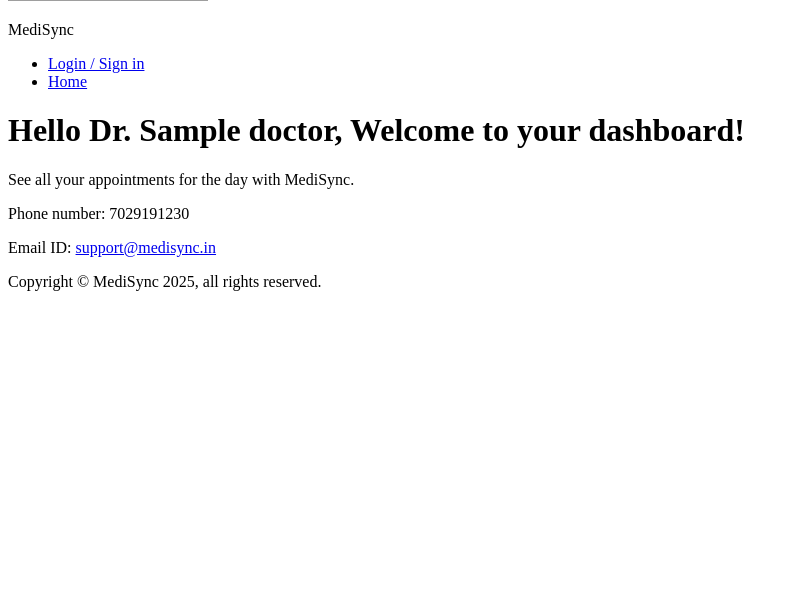
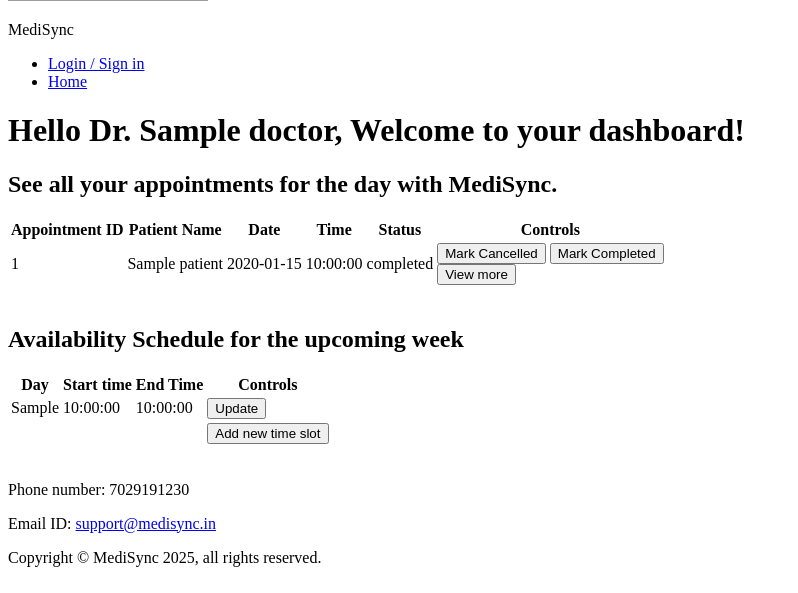
Before and after one commit to 23f1002307/MediSync, a Flask app: page /doctor/dashboard/1 in a window 1280 px wide. Shown: the part 207-800 px from the top of the page, without its empty margins (0-798 px from the left). Run offline with Flask 3, Linux system fonts and the light colour scheme; tables that the repository leaves empty hold one stand-in row (values such as "Sample post"); grey boxes are pictures that could not be loaded.

Commit message:
Milestone-HMS Doctor-Dashboard-Management

```diff
--- a/app.py
+++ b/app.py
@@ -1,4 +1,5 @@
 import os
+from datetime import datetime
 from flask import Flask, render_template, redirect, request, url_for
 from models import db, Patient, Doctor, Appointment, Treatment, Availability
 from dotenv import load_dotenv
@@ -106,8 +107,68 @@ def patient_dashboard ( patient_id ): # After login, patient is redirected to th
 @app.route ( "/doctor/dashboard/<int:doctor_id>", methods = [ "GET", "POST" ] )
 def doctor_dashboard ( doctor_id ): # For doctors, this will redirect to their dashboard
 	doctor = Doctor.query.get ( doctor_id )
-	return render_template ( "doctor_dashboard.html", doctor = doctor )
+	doctor_appointments = Appointment.query.filter_by ( doctor_id = doctor.id )
+	doctor_availabilities = Availability.query.filter_by ( doctor_id = doctor_id )
+	return render_template ( "doctor_dashboard.html", doctor = doctor, doctor_appointments = doctor_appointments, doctor_availabilities = doctor_availabilities )
 
+@app.route ( "/view_appointment/details/<int:appointment_id>", methods = [ "GET", "POST" ] )
+def view_appointment_details ( appointment_id ): # Displays the appointment table and controls for each appointment
+	appointment = Appointment.query.get ( appointment_id )
+	return render_template ( "view_appointment_details.html", appointment = appointment)
+
+@app.route ( "/update/status/<int:appointment_id>", methods = [ "GET", "POST" ] )
+def update_status ( appointment_id ): # Helps the doctor to mark an appointment as cancelled or completed
+	appointment = Appointment.query.get ( appointment_id )
+	status = request.form.get ( "status" )
+	if status == "cancelled":
+		appointment.status = "cancelled"
+	elif status == "completed":
+		appointment.status = "completed"
+	db.session.commit ( )
+	return redirect ( url_for ( "doctor_dashboard", doctor_id = appointment.doctor_id ))
+
+@app.route ( "/treatment_entry/<int:appointment_id>", methods = [ "GET", "POST" ] )
+def treatment_entry ( appointment_id ): # Redirects the doctor to enter treatment for each appointment
+	appointment = Appointment.query.get ( appointment_id )
+	if request.method == "POST":
+		appointment.treatment.diagnosis = request.form.get ( "diagnosis" )
+		appointment.treatment.prescription = request.form.get ( "prescription" )
+		appointment.treatment.notes = request.form.get ( "notes" )
+		db.session.commit ( )
+		return redirect ( url_for ( 'view_appointment_details', appointment_id = appointment.id ))
+	return render_template ( "treatment.html", appointment = appointment )
+
+@app.route ( "/update/availability/<int:availability_id>", methods = [ "GET", "POST" ] )
+def update_availability ( availability_id ): # Helps doctor to update their time slots
+	availability = Availability.query.get ( availability_id )
+	if request.method == "POST":
+		availability.day = request.form.get ( "day" )
+		start_time_str = request.form.get ( "start_time" )
+		end_time_str = request.form.get ( "end_time" )
+		availability.start_time = datetime.strptime ( start_time_str, "%H:%M" ).time ( )
+		availability.end_time = datetime.strptime ( end_time_str, "%H:%M" ).time ( )
+		db.session.commit ( )
+		return redirect ( url_for ( "doctor_dashboard", doctor_id = availability.doctor.id ))
+	return render_template ( "availability.html", mode = "update", availability = availability )
+
+@app.route ( "/add/availability/<int:doctor_id>", methods = [ "GET", "POST" ] )
+def add_availability ( doctor_id ): # Helps the doctor to add a new time slot with a new or existing day
+	doctor = Doctor.query.get ( doctor_id )
+	if request.method == "POST":
+		day = request.form.get ( "day" )
+		start_time_str = request.form.get ( "start_time" )
+		end_time_str = request.form.get ( "end_time" )
+		# Converting into datetime object:
+		start_time = datetime.strptime ( start_time_str, "%H:%M" ).time ( )
+		end_time = datetime.strptime ( end_time_str, "%H:%M" ).time ( )
+
+		new_availability = Availability ( doctor_id = doctor.id, day = day, start_time = start_time, end_time = end_time )
+		db.session.add ( new_availability )
+		db.session.commit ( )
+		return redirect ( url_for ( "doctor_dashboard", doctor_id = doctor.id ))
+	return render_template ( "availability.html", mode = "add", doctor = doctor )
+
+# Admin related features:
 @app.route ( "/admin/dashboard", methods = [ "GET", "POST" ] )
 def admin_dashboard ( ): # Login page will redirect here if the correct admin credentials are entered
 	# All Doctors, patients, and appointments need to be displayed on the admin dashboard:
--- a/templates/doctor_dashboard.html
+++ b/templates/doctor_dashboard.html
@@ -2,6 +2,64 @@
 {% block title %}Doctor Dashboard{% endblock %}
 {% block main %}
 <h1>Hello Dr. {{doctor.name}}, Welcome to your dashboard!</h1>
-<p>See all your appointments for the day with MediSync.</p>
-
+<h2>See all your appointments for the day with MediSync.</h2>
+<table>
+<tr>
+<th>Appointment ID</th>
+<th>Patient Name</th>
+<th>Date</th>
+<th>Time</th>
+<th>Status</th>
+<th>Controls</th>
+</tr>
+{% for appointment in doctor_appointments %}
+<tr>
+<td>{{appointment.id}}</td>
+<td>{{appointment.patient.name}}</td>
+<td>{{appointment.date}}</td>
+<td>{{appointment.time}}</td>
+<td>{{appointment.status}}</td>
+<td>
+<form action="{{url_for ( 'update_status', appointment_id = appointment.id )}}" method="POST">
+<button type="submit" name="status" value="cancelled" id="cancelled">Mark Cancelled</button>
+<button type="submit" name="status" value="completed" id="completed">Mark Completed</button>
+</form>
+<form action="{{url_for ( 'view_appointment_details', appointment_id = appointment.id )}}" method="POST">
+<button type="submit">View more</button>
+</form>
+</td>
+</tr>
+{% endfor %}
+</table>
+<br>
+<h2>Availability Schedule for the upcoming week</h2>
+<table>
+<tr>
+<th>Day</th>
+<th>Start time</th>
+<th>End Time</th>
+<th>Controls</th>
+</tr>
+{% for availability in doctor_availabilities %}
+<tr>
+<td>{{availability.day}}</td>
+<td>{{availability.start_time}}</td>
+<td>{{availability.end_time}}</td>
+<td>
+<form action="{{url_for ( 'update_availability', availability_id = availability.id )}}" method="GET">
+<button type="submit">Update</button>
+</form>
+</td>
+</tr>
+{% endfor %}
+<tr>
+<td colspan="3"></td>
+<td>
+<form action="{{url_for ( 'add_availability', doctor_id = doctor.id )}}" method="GET">
+<button type="submit">Add new time slot</button>
+</form>
+</td>
+</tr>
+</table>
+<br>
 {% endblock %}
```
Also changed, not shown: templates/availability.html (added, +61 -0 lines), templates/treatment.html (added, +23 -0 lines), templates/view_appointment_details.html (added, +19 -0 lines), README.md, templates/doctor_scheduler.html (added).
